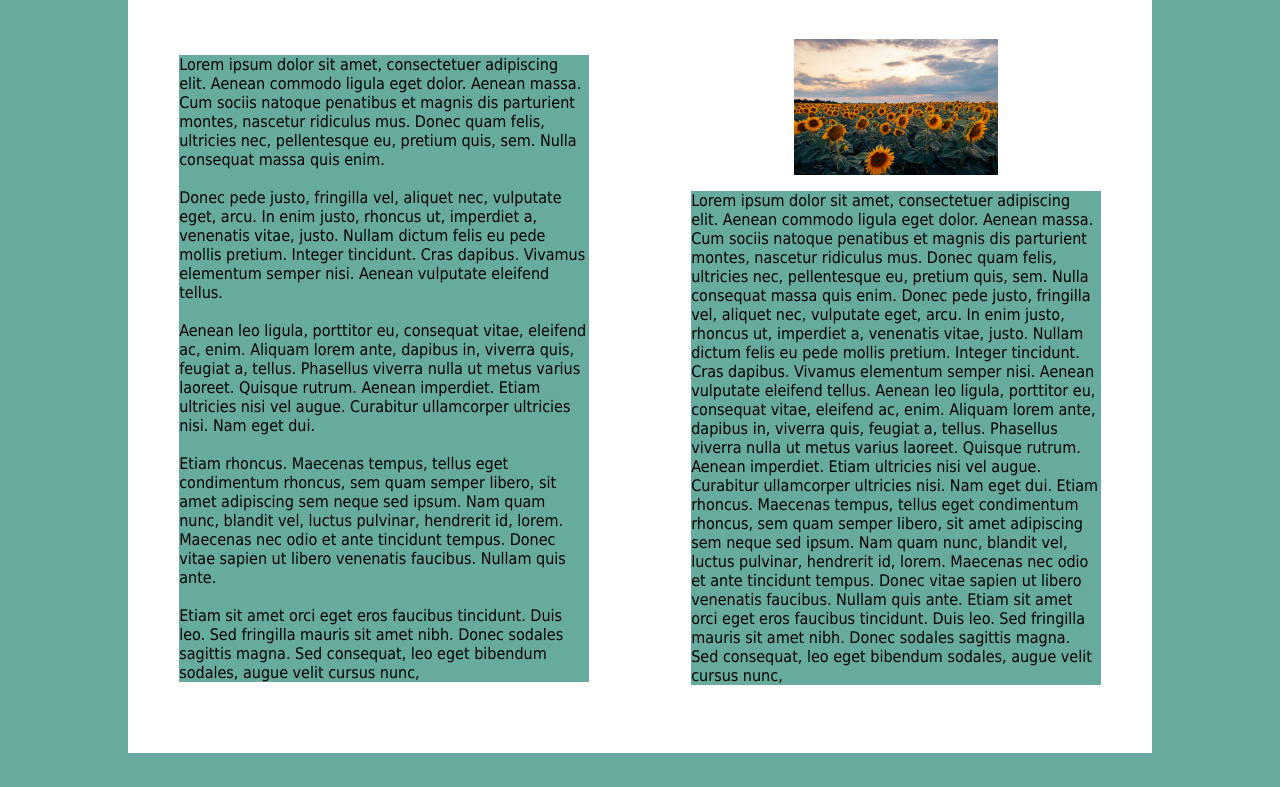
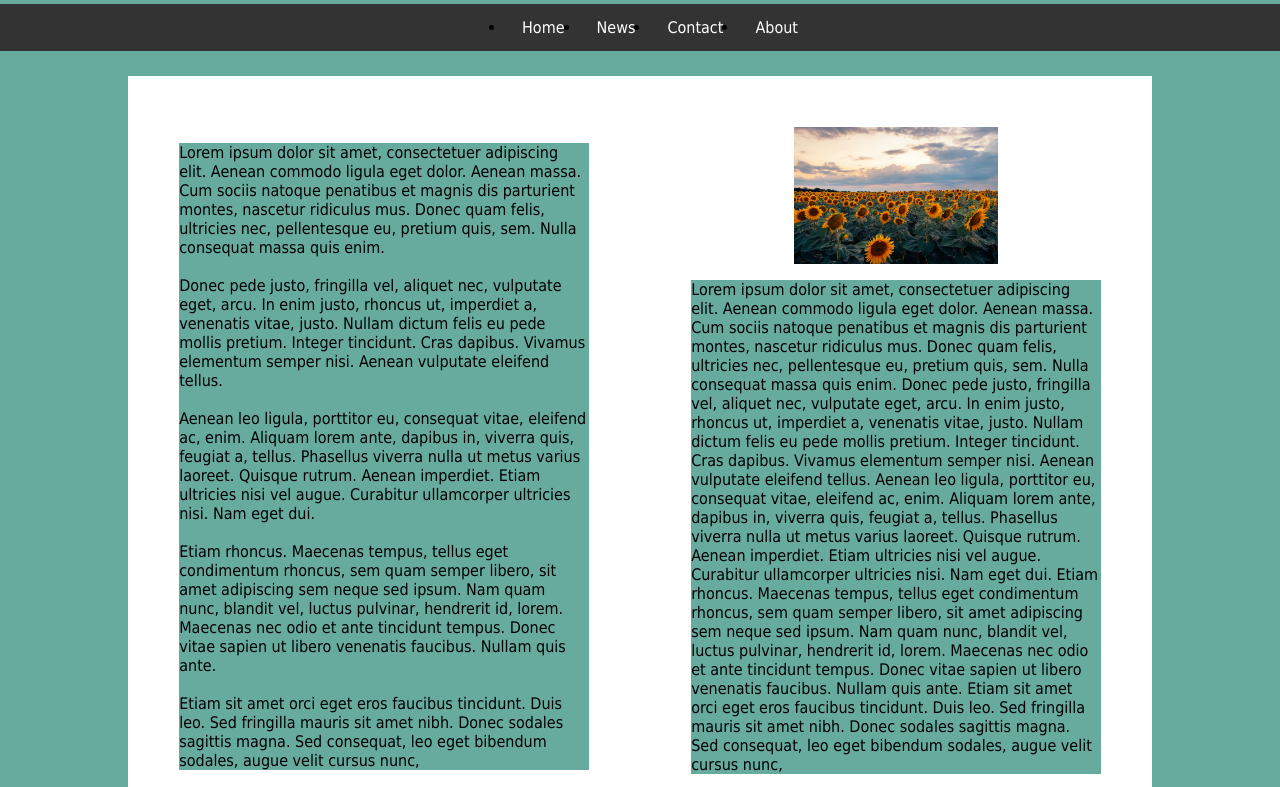
Before and after one commit to 449644/flexbox-site, a plain HTML site: page index.html in a window 1280 px wide. Shown: the part 140-927 px from the top of the page. Before the commit the page ends 893 px from the top, so only its background shows below. Drawn offline with Linux system fonts and the light colour scheme.

Commit message:
Added nav bar

```diff
--- a/index.html
+++ b/index.html
@@ -11,6 +11,13 @@
     <header>
         <img src="img/logo.avif" class="logo">
     </header>
+
+<ul>
+  <li><a href="home">Home</a></li>
+  <li><a href="news">News</a></li>
+  <li><a href="contact">Contact</a></li>
+  <li><a href="about">About</a></li>
+</ul>
 
     <article>
 
--- a/styles.css
+++ b/styles.css
@@ -31,8 +31,26 @@ article
     height: auto;
     display: flex;
     margin-left: 10%;
+    margin-top: 2%;
 }
 
 .lorem {
     background-color: #67ab9f;
 }
+
+ul {
+  background-color: #333333;
+  display: flex;
+  justify-content: center;
+}
+
+ul li a {
+  display: block;
+  color: white;
+  padding: 14px 16px;
+  text-decoration: none;
+}
+
+ul li a:hover {
+  background-color: #111111;
+}
```
